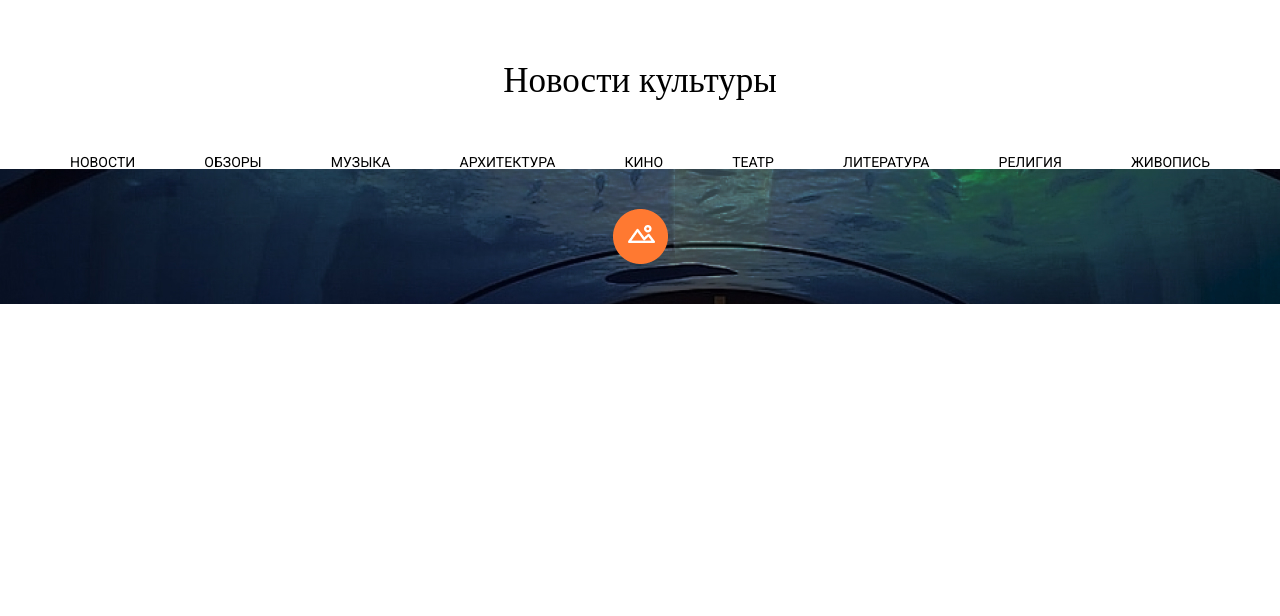
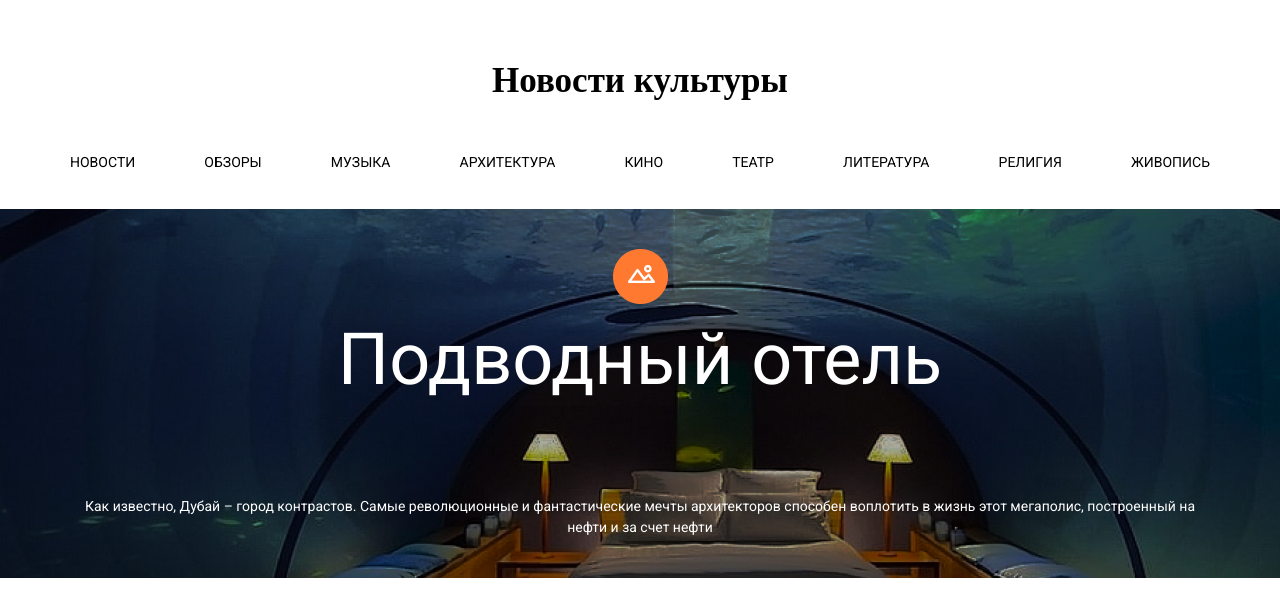
Before and after one commit to wallblizzard/novosti, a website: page index.html in a window 1280 px wide. Drawn offline with nearby package versions, Linux system fonts and the light colour scheme; files that its build step writes are made by us from their sources.

Commit message:
add section_about

```diff
--- a/index.html
+++ b/index.html
@@ -29,7 +29,11 @@
   <main class="main">
     <section class="section section_about">
       <div class="container">
-        <img src="img/logo.png" alt="">
+        <img src="img/logo.png" alt="картинка">
+        <h2>Подводный отель</h2>
+        <p>
+          Как известно, Дубай – город контрастов. Самые революционные и фантастические мечты архитекторов способен воплотить в жизнь этот мегаполис, построенный на нефти и за счет нефти
+        </p>
       </div>
     </section>
   </main>
--- a/sass/core.scss
+++ b/sass/core.scss
@@ -30,6 +30,10 @@ body {
   padding: 40px 0;
 }
 
+h1, h2, h3, h4, h5, h6, p {
+	text-align: center;
+}
+
 a {
   text-decoration: none;
 }
--- a/sass/main/main.scss
+++ b/sass/main/main.scss
@@ -4,17 +4,18 @@
     h1 {
         font-family: 'Playfair Display', serif;
         font-size: 35px;
-        text-align: center;
+        font-weight: bold;
         margin: 60px 0;
     }
 
     ul {
         display: flex;
         justify-content: space-between;
+        margin-bottom: 40px;
     }
 
     a {
-        color: $black;
+        color: $primary;
     }
 }
 
@@ -25,4 +26,17 @@
       display: block;
       margin: 0 auto;
     }
+
+    h2 {
+        font-size: 72px;
+        color: $secondary;
+        margin-top: 20px;
+    }
+
+    p {
+        color: $secondary;
+        line-height: 21px;
+        margin: 0 auto;
+        margin-top: 100px;
+    }
 }
```
